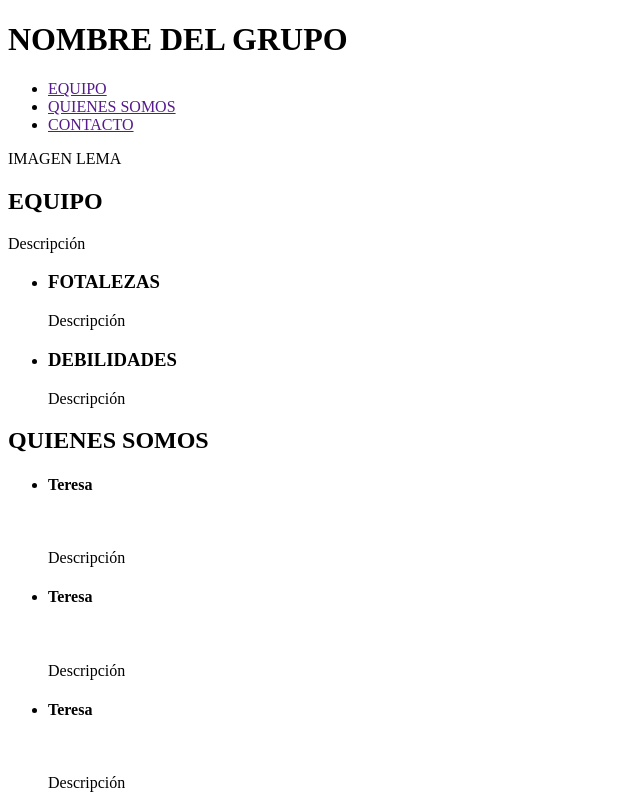
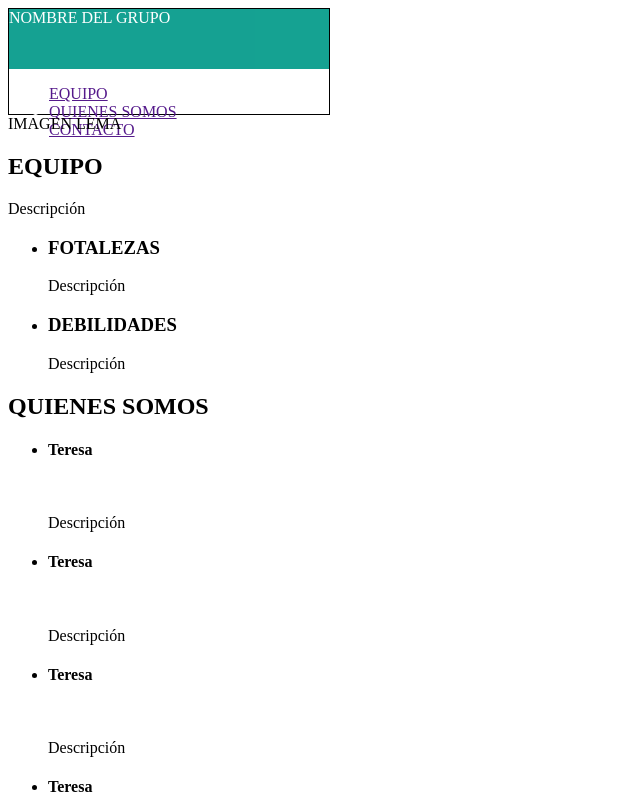
Before and after one commit to Adalab/project-promo-l-module-1-team-9, a plain HTML site: page index.html in a window 1280 px wide. Shown: the top 800 px of the page, without its empty margins (0-640 px from the left). Drawn offline with Linux system fonts and the light colour scheme.

Commit message:
adding changes header

```diff
--- a/index.html
+++ b/index.html
@@ -1,28 +1,31 @@
 <!DOCTYPE html>
-<html lang="en">
+<html lang="es">
 
 <head>
+    <link rel="stylesheet" href="styles/main.css">
     <meta charset="UTF-8">
     <meta name="viewport" content="width=device-width, initial-scale=1.0">
     <title>Document</title>
 </head>
 
 <body>
-    <header>
-        <h1>NOMBRE DEL GRUPO</h1>
+    <header class="header">
+        <div class ="team">NOMBRE DEL GRUPO</div>
+
         <nav>
-            <ul>
-                <li>
-                    <a href="">EQUIPO</a>
+            <ul class ="content">
+                <li class="row row1">
+                    <a class= "nav-1" href="">EQUIPO</a>
                 </li>
-                <li>
-                    <a href="">QUIENES SOMOS</a>
+                <li class="row row2">
+                    <a class="nav-2" href="">QUIENES SOMOS<a>
                 </li>
-                <li>
-                    <a href="">CONTACTO</a>
+                <li class="row row3">
+                    <a class="nav-3" href="">CONTACTO</a>
                 </li>
             </ul>
         </nav>
+
     </header>
 
     <section>
--- a/styles/main.css
+++ b/styles/main.css
@@ -0,0 +1,56 @@
+/*header*/
+.header {
+  font-family: rubik;
+  border: 1px solid black;
+  color: white;
+  width: 320px;
+  height: 105px;
+
+}
+.team {
+  font-size: 16px;
+  width: 100%;
+  height: 60px;
+  opacity: 0.95;
+  background-color: #099d8d;
+
+/*
+.content {
+  width: 100%;
+  height: 45px;
+  opacity: 0.9;
+  background-color: #14d9c4;
+  box-sizing: border-box;
+  display: flex;
+  align-items: center;
+  justify-content: center;
+}
+.row {
+  display: flex;
+  flex-direction: column;
+  justify-content: center;
+  align-items: center;
+}
+.nav-1 {
+  font-size: 15px;
+  color: white;
+  display: flex;
+  flex-direction: column;
+  justify-content: center;
+  border: 2px solid black;
+}
+.nav-2 {
+  font-size: 15px;
+  color: white;
+  display: flex;
+  flex-direction: column;
+  justify-content: center;
+}
+.nav-3 {
+  font-size: 15px;
+  color: white;
+  display: flex;
+  flex-direction: column;
+  justify-content: center;
+}
+*/
```
